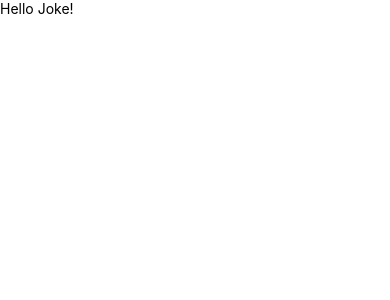
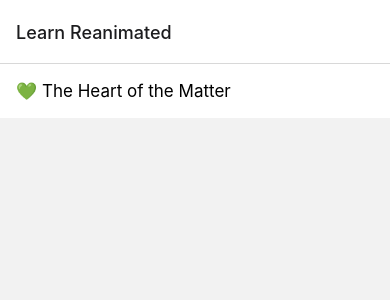
Before and after one commit to TidbitsJS/Reanimated, a React Native app: screen /Examples in a window 390 px wide. Shown: the top 300 px of the page. Built offline with nearby package versions, Linux system fonts and the light colour scheme.

Commit message:
load assets component

```diff
--- a/App.tsx
+++ b/App.tsx
@@ -1,15 +1,21 @@
 import React from 'react';
-import { View, Text } from 'react-native';
 import {createStackNavigator} from '@react-navigation/stack'
 
 import type {Routes} from './src/Routes'
-import {Examples} from './src/Examples'
+import { Examples } from './src/Examples'
+import { LoadAssets } from './src/components';
 
-function App() {
+const Stack = createStackNavigator<Routes>();
+
+const App = () => {
   return (
-    <View>
-      <Text>Hello Joke!</Text>
-    </View>
+    <LoadAssets assets={[]}>
+      <Stack.Navigator>
+        <Stack.Screen name="Examples" component={Examples} options={{
+          title: 'Learn Reanimated',
+        }} />
+      </Stack.Navigator>
+    </LoadAssets>
   );
 }
 
--- a/src/Examples/Examples.tsx
+++ b/src/Examples/Examples.tsx
@@ -5,7 +5,7 @@
 import { RectButton } from 'react-native-gesture-handler';
 
 import type { Routes } from '../Routes';
-import { StyleGuide } from '../components/StyleGuide';
+import { StyleGuide } from '../components';
 
 export const examples = [
     {
@@ -33,7 +33,7 @@
 })
 
 export const Examples = () => {
-    const {navigate} = useNavigation<StackNavigationProp<Routes, "Examples">>();
+    const { navigate } = useNavigation<StackNavigationProp<Routes, "Examples">>();
     return (
         <ScrollView style={styles.container} contentContainerStyle={styles.content}>
             {examples.map((thumbnail) => (
--- /dev/null
+++ b/src/Examples/index.ts
@@ -0,0 +1 @@
+export { Examples } from "./Examples";
--- /dev/null
+++ b/src/components/LoadAssets.tsx
@@ -0,0 +1,75 @@
+import type { ReactElement } from "react";
+import React, {useCallback, useEffect, useState} from "react";
+import AppLoading from 'expo-app-loading'
+import { Asset } from "expo-asset";
+import * as Font from "expo-font";
+import type { InitialState } from "@react-navigation/native";
+import { NavigationContainer } from "@react-navigation/native";
+import { StatusBar } from "expo-status-bar";
+import  Constants  from "expo-constants";
+import AsyncStorage from '@react-native-async-storage/async-storage';
+
+const NAVIGATION_STATE_KEY = `NAVIGATION_STATE_KEY-${Constants.manifest?.version}`;
+
+export type FontSource = Parameters<typeof Font.loadAsync>[0];
+const usePromiseAll = (
+    promises: Promise<void | void[] | Asset[]>[],
+    cb: () => void
+) => useEffect(() => {
+    (async () => {
+        await Promise.all(promises)
+        cb()
+    })()
+})
+
+const useLoadAssets = (assets: number[], fonts: FontSource): boolean => {
+    const [ready, setReady] = useState(false);
+    usePromiseAll(
+        [Font.loadAsync(fonts), ...assets.map((asset) => Asset.loadAsync(asset))],
+        () => setReady(true)
+    )
+    return ready
+}
+
+interface LoadAssetsProps {
+    fonts?: FontSource,
+    assets?: number[],
+    children: ReactElement | ReactElement[],
+}
+
+export const LoadAssets = ({assets, fonts, children}: LoadAssetsProps) => {
+    const [isNavigationReady, setIsNavigationReady] = useState(!__DEV__);
+    const [initialState, setInitialState] = useState<InitialState | undefined>();
+    const ready = useLoadAssets(assets || [], fonts || {})
+    useEffect(() => {
+        const restoreState = async () => {
+            try {
+                const savedStateString = await AsyncStorage.getItem(NAVIGATION_STATE_KEY)
+                const state = savedStateString ? JSON.parse(savedStateString) : undefined
+                setInitialState(state)
+            } finally {
+                setIsNavigationReady(true)
+            }
+        }
+
+        if(!isNavigationReady) {
+            restoreState()
+        }
+    }, [isNavigationReady])
+
+    const onStateChange = useCallback(
+        (state) => AsyncStorage.setItem(NAVIGATION_STATE_KEY, JSON.stringify(state)),
+        []
+    )
+
+    if(!ready || !isNavigationReady) {
+        return <AppLoading />
+    }
+
+    return (
+        <NavigationContainer  { ...{onStateChange, initialState} } >
+            <StatusBar style="light" />
+            {children}
+        </NavigationContainer>
+    )
+}
--- /dev/null
+++ b/src/components/index.ts
@@ -0,0 +1,2 @@
+export { StyleGuide } from "./StyleGuide";
+export { LoadAssets } from "./LoadAssets";
```
